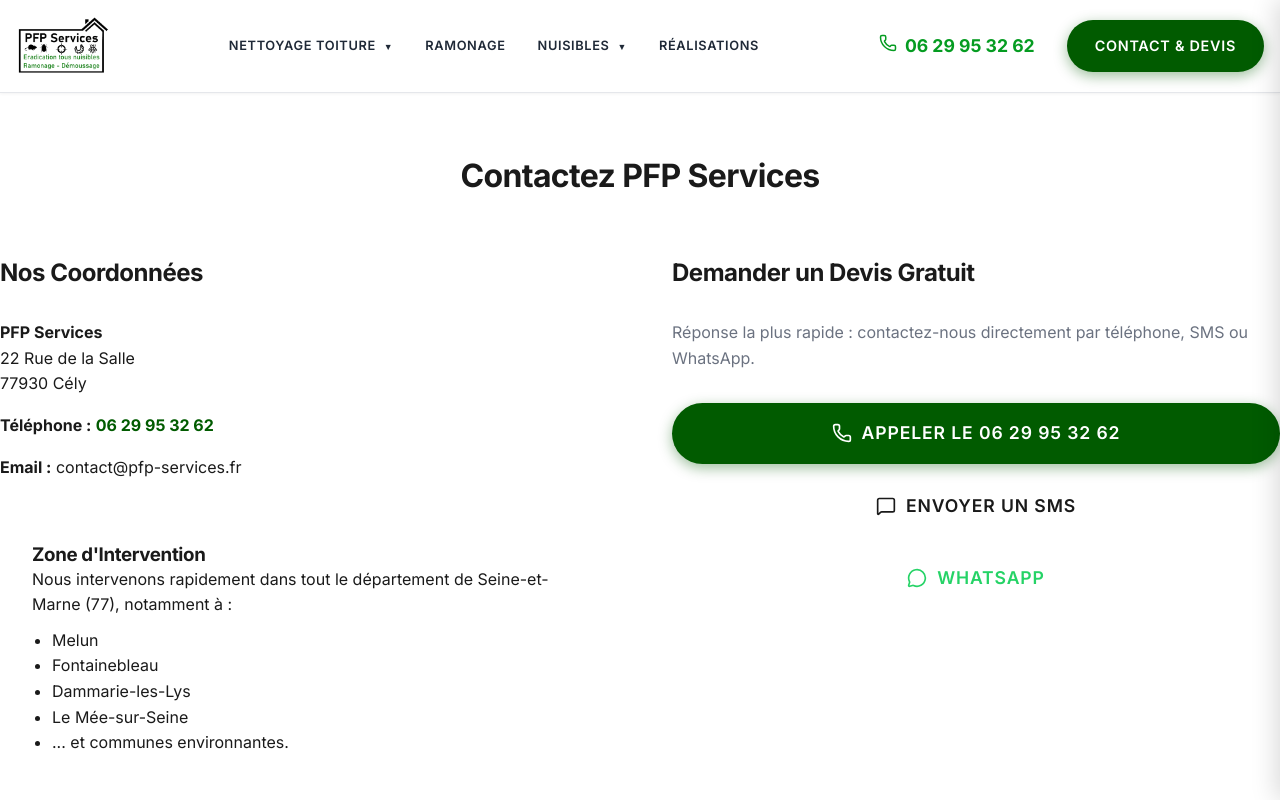
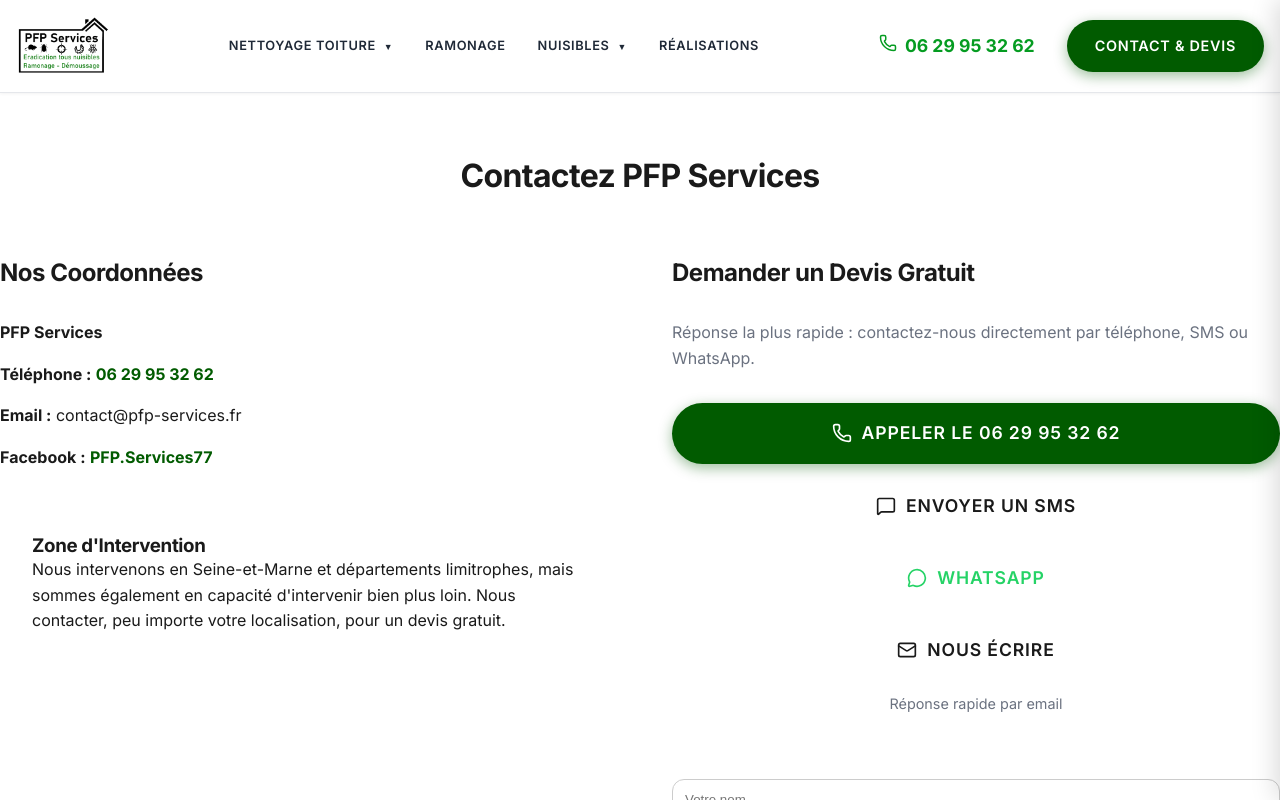
Before and after one commit to Mktotoy/PFP-Services, a Next.js app: page /contact in a window 1280 px wide. Built offline with nearby package versions, Linux system fonts and the light colour scheme.

Commit message:
feat(contact): retrait adresse, lien facebook, mailto direct, texte zone intervention

```diff
--- a/src/app/contact/page.tsx
+++ b/src/app/contact/page.tsx
@@ -1,4 +1,5 @@
-import { Phone, MessageSquare, MessageCircle } from 'lucide-react';
+import { Phone, MessageSquare, MessageCircle, Mail } from 'lucide-react';
+import ContactForm from '@/components/ContactForm';
 export const metadata = {
     title: "Contactez PFP Services | Devis Gratuit Dératisation 77",
     description: "Contactez PFP Services pour une intervention rapide à Melun, Fontainebleau et dans le 77. Devis gratuit pour dératisation, désinsectisation.",
@@ -15,29 +16,31 @@
                 <div>
                     <h2 style={{ marginBottom: 'var(--spacing-md)' }}>Nos Coordonnées</h2>
                     <p style={{ marginBottom: 'var(--spacing-sm)' }}>
-                        <strong>PFP Services</strong><br />
-                        22 Rue de la Salle<br />
-                        77930 Cély
+                        <strong>PFP Services</strong>
                     </p>
                     <p style={{ marginBottom: 'var(--spacing-sm)' }}>
                         <strong>Téléphone :</strong> <a href="tel:0629953262" style={{ color: 'var(--primary)', fontWeight: 'bold' }}>06 29 95 32 62</a>
                     </p>
+                    <p style={{ marginBottom: 'var(--spacing-sm)' }}>
+                        <strong>Email :</strong> <a href="mailto:contact@pfp-services.fr">contact@pfp-services.fr</a>
+                    </p>
                     <p style={{ marginBottom: 'var(--spacing-md)' }}>
-                        <strong>Email :</strong> <a href="mailto:contact@pfp-services.fr">contact@pfp-services.fr</a>
+                        <strong>Facebook :</strong>{' '}
+                        <a
+                            href="https://www.facebook.com/PFP.Services77"
+                            target="_blank"
+                            rel="noopener noreferrer"
+                            style={{ color: 'var(--primary)', fontWeight: 'bold' }}
+                        >
+                            PFP.Services77
+                        </a>
                     </p>
 
                     <div style={{ background: 'var(--gray-light)', padding: 'var(--spacing-md)', borderRadius: 'var(--radius-md)' }}>
                         <h3>Zone d'Intervention</h3>
                         <p>
-                            Nous intervenons rapidement dans tout le département de Seine-et-Marne (77), notamment à :
+                            Nous intervenons en Seine-et-Marne et départements limitrophes, mais sommes également en capacité d'intervenir bien plus loin. Nous contacter, peu importe votre localisation, pour un devis gratuit.
                         </p>
-                        <ul style={{ paddingLeft: '20px', marginTop: '10px' }}>
-                            <li>Melun</li>
-                            <li>Fontainebleau</li>
-                            <li>Dammarie-les-Lys</li>
-                            <li>Le Mée-sur-Seine</li>
-                            <li>... et communes environnantes.</li>
-                        </ul>
                     </div>
                 </div>
 
@@ -46,7 +49,7 @@
                     <p style={{ marginBottom: 'var(--spacing-md)', color: 'var(--gray-500, #666)' }}>
                         Réponse la plus rapide : contactez-nous directement par téléphone, SMS ou WhatsApp.
                     </p>
-                    <div style={{ display: 'flex', flexDirection: 'column', gap: '12px' }}>
+                    <div style={{ display: 'flex', flexDirection: 'column', gap: '12px', marginBottom: 'var(--spacing-lg)' }}>
                         <a
                             href="tel:0629953262"
                             className="btn btn-primary"
@@ -70,7 +73,19 @@
                         >
                             <MessageCircle size={20} /> WhatsApp
                         </a>
+                        <a
+                            href="mailto:contact@pfp-services.fr"
+                            className="btn btn-outline"
+                            style={{ display: 'flex', alignItems: 'center', justifyContent: 'center', gap: '10px', padding: '1rem', fontSize: '1.1rem' }}
+                        >
+                            <Mail size={20} /> Nous écrire
+                        </a>
+                        <p style={{ textAlign: 'center', margin: 0, fontSize: '0.9rem', color: 'var(--gray-500, #666)' }}>
+                            Réponse rapide par email
+                        </p>
                     </div>
+
+                    <ContactForm />
                 </div>
             </div>
         </main>
--- /dev/null
+++ b/src/components/ContactForm.tsx
@@ -0,0 +1,83 @@
+'use client';
+
+import { useState, FormEvent } from 'react';
+
+type Status = 'idle' | 'success' | 'error';
+
+export default function ContactForm() {
+    const [status, setStatus] = useState<Status>('idle');
+    const [error, setError] = useState('');
+
+    function handleSubmit(e: FormEvent<HTMLFormElement>) {
+        e.preventDefault();
+        const form = e.currentTarget;
+        const data = new FormData(form);
+        const name = String(data.get('name') || '').trim();
+        const email = String(data.get('email') || '').trim();
+        const phone = String(data.get('phone') || '').trim();
+        const message = String(data.get('message') || '').trim();
+
+        const emailRegex = /^[^\s@]+@[^\s@]+\.[^\s@]+$/;
+
+        if (!name || !email || !phone || !message) {
+            setError('Merci de remplir tous les champs.');
+            setStatus('error');
+            return;
+        }
+        if (!emailRegex.test(email)) {
+            setError('Merci de renseigner une adresse email valide.');
+            setStatus('error');
+            return;
+        }
+
+        // Pas de backend d'envoi configuré pour le moment : formulaire visuel
+        // avec validation. Utiliser le mail ou le téléphone pour un contact direct.
+        setError('');
+        setStatus('success');
+        form.reset();
+    }
+
+    return (
+        <form onSubmit={handleSubmit} style={{ display: 'flex', flexDirection: 'column', gap: '12px', marginBottom: 'var(--spacing-lg)' }}>
+            <input
+                type="text"
+                name="name"
+                placeholder="Votre nom"
+                required
+                style={{ padding: '0.75rem', borderRadius: 'var(--radius-md)', border: '1px solid var(--gray-light, #ccc)' }}
+            />
+            <input
+                type="email"
+                name="email"
+                placeholder="Votre email"
+                required
+                style={{ padding: '0.75rem', borderRadius: 'var(--radius-md)', border: '1px solid var(--gray-light, #ccc)' }}
+            />
+            <input
+                type="tel"
+                name="phone"
+                placeholder="Votre téléphone"
+                required
+                style={{ padding: '0.75rem', borderRadius: 'var(--radius-md)', border: '1px solid var(--gray-light, #ccc)' }}
+            />
+            <textarea
+                name="message"
+                placeholder="Votre message"
+                required
+                rows={4}
+                style={{ padding: '0.75rem', borderRadius: 'var(--radius-md)', border: '1px solid var(--gray-light, #ccc)', resize: 'vertical' }}
+            />
+            <button type="submit" className="btn btn-primary" style={{ padding: '0.9rem', fontSize: '1rem' }}>
+                Envoyer ma demande
+            </button>
+            {status === 'success' && (
+                <p style={{ color: 'green', margin: 0 }}>
+                    Merci, votre demande a bien été prise en compte. Pour une réponse plus rapide, n&apos;hésitez pas à nous appeler ou nous écrire directement.
+                </p>
+            )}
+            {status === 'error' && (
+                <p style={{ color: 'red', margin: 0 }}>{error}</p>
+            )}
+        </form>
+    );
+}
```
